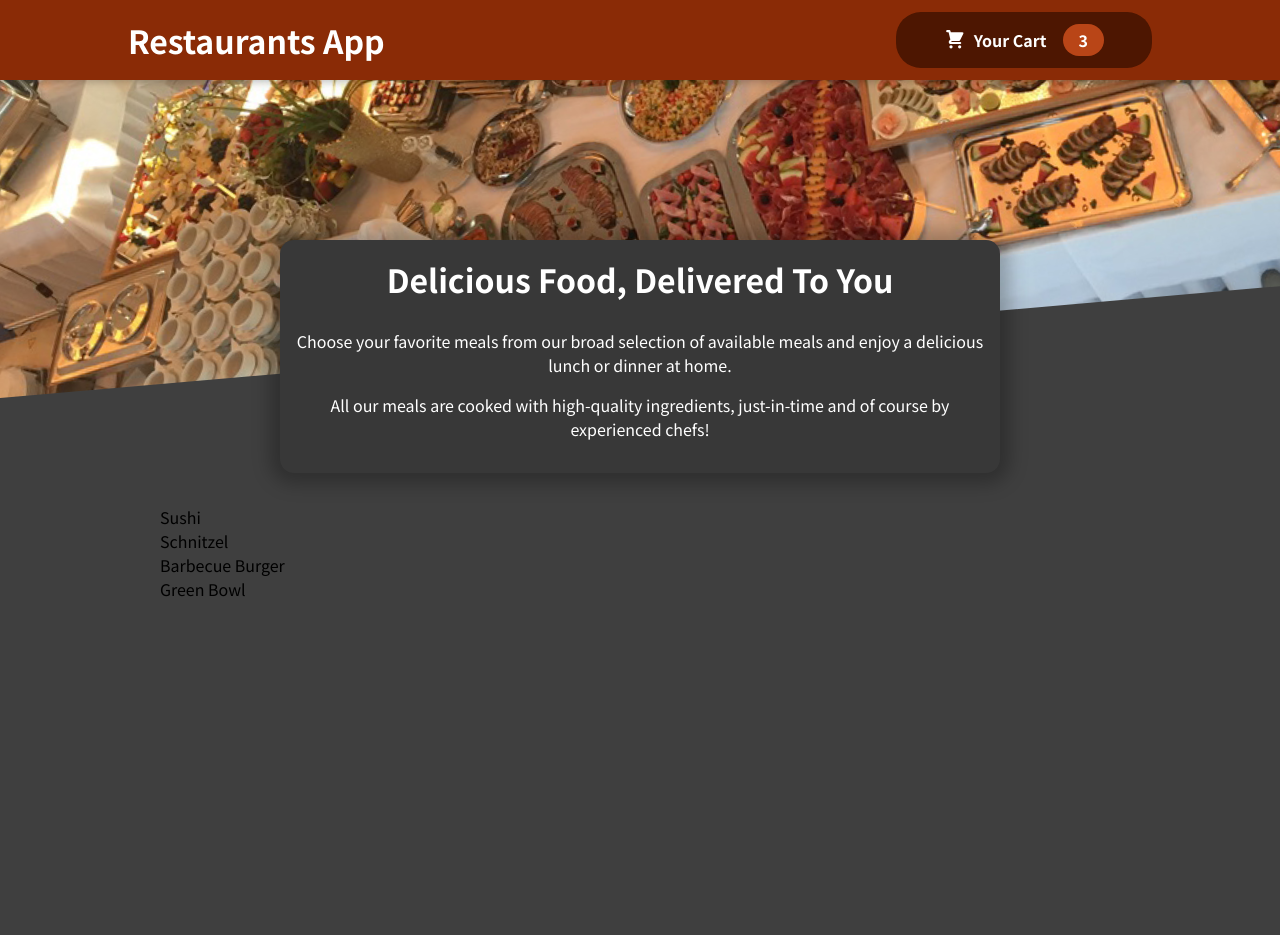
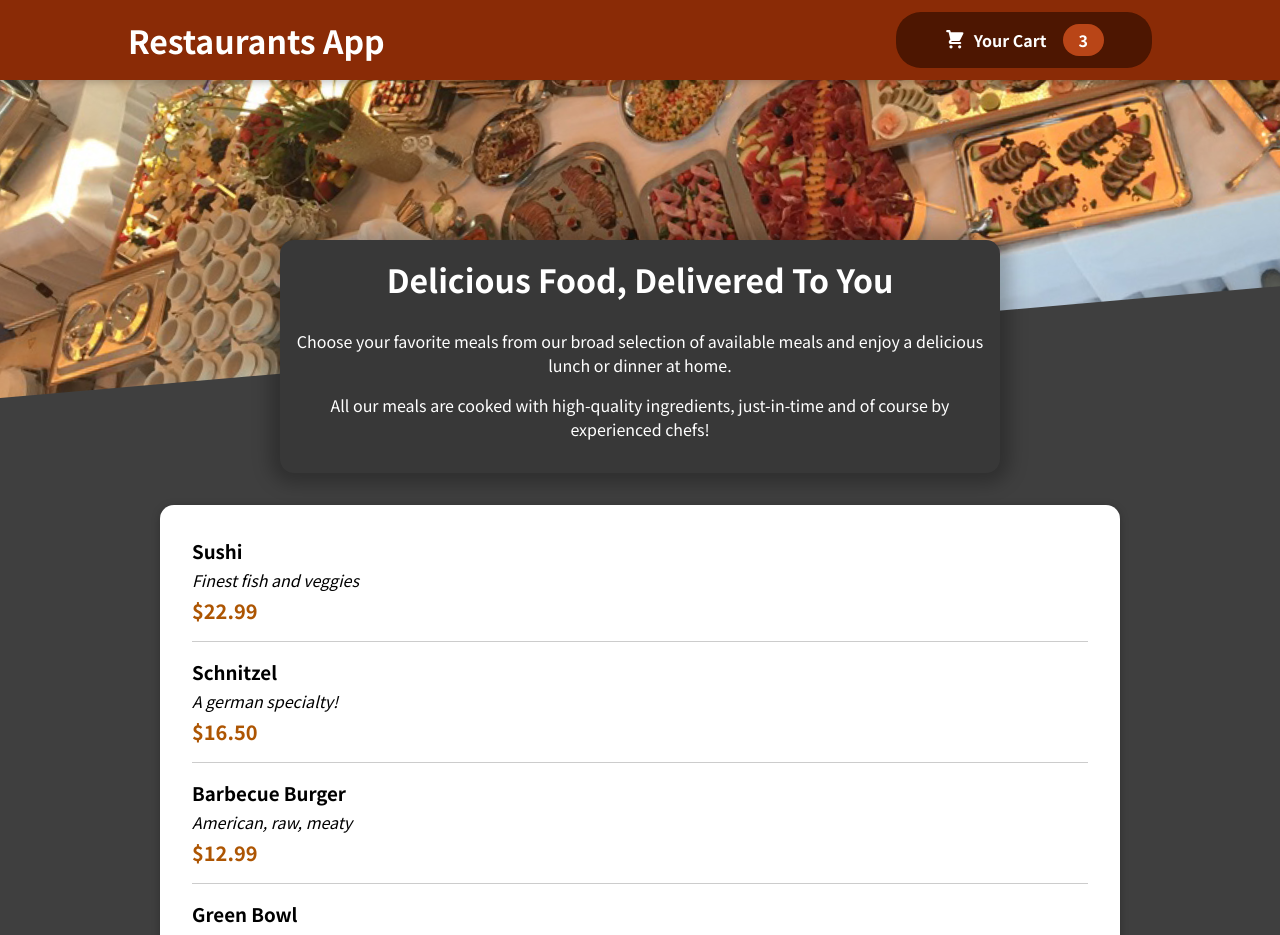
Before and after one commit to TechyTejas/Restraurant-app-usinf-React, a React (Create React App) app: page / in a window 1280 px wide. Shown: the top 935 px of the page. Before the commit the page ends 800 px from the top, so only its background shows below. Built offline with nearby package versions, Linux system fonts and the light colour scheme.

Commit message:
Making the Items visible

```diff
--- a/src/componenets/Meals/AvailableMeals.js
+++ b/src/componenets/Meals/AvailableMeals.js
@@ -1,4 +1,6 @@
 import classes from './AvailableMeals.module.css'
+import Card from '../UI/Card';
+import MealItem from './MealItem/MealItem';
 
 const DUMMY_MEALS = [
     {
@@ -28,13 +30,19 @@
   ];
 
 const AvailableMeals = () =>{
-    const mealslist=DUMMY_MEALS.map(meal=><li>{meal.name}</li>)
+    const mealslist = DUMMY_MEALS.map((meal)=>
+    <MealItem
+        key={meal.id}
+        name={meal.name}
+        description={meal.description}
+        price={meal.price}
+    />)
 
      return (
         <section className={classes.meals}>
-         <ul>
-            {mealslist}
-         </ul>
+            <Card>
+         <ul> {mealslist} </ul>
+           </Card>
         </section >
      )
 }
--- a/src/componenets/Meals/AvailableMeals.module.css
+++ b/src/componenets/Meals/AvailableMeals.module.css
@@ -3,6 +3,7 @@
     width: 90%;
     margin: 2rem auto;
     animation: meals-appear 1s ease-out forwards;
+    /* color : white */
   }
 
   .meals ul {
--- /dev/null
+++ b/src/componenets/Meals/MealItem/MealItem.js
@@ -0,0 +1,18 @@
+import classes from './MealItem.module.css'
+
+const MealItem = (props) =>{
+    const price = `$${props.price.toFixed(2)}`;
+
+    return(
+      <li className={classes.meal}>
+        <div>
+          <h3>{props.name}</h3>
+          <div className={classes.description}>{props.description}</div>
+          <div className={classes.price}>{price}</div>
+        </div>
+        <div></div>
+      </li>
+    )
+}
+
+export default MealItem
--- /dev/null
+++ b/src/componenets/Meals/MealItem/MealItem.module.css
@@ -0,0 +1,22 @@
+.meal {
+    display: flex;
+    justify-content: space-between;
+    margin: 1rem;
+    padding-bottom: 1rem;
+    border-bottom: 1px solid #ccc;
+  }
+
+  .meal h3 {
+    margin: 0 0 0.25rem 0;
+  }
+
+  .description {
+    font-style: italic;
+  }
+
+  .price {
+    margin-top: 0.25rem;
+    font-weight: bold;
+    color: #ad5502;
+    font-size: 1.25rem;
+  }
--- /dev/null
+++ b/src/componenets/UI/Card.js
@@ -0,0 +1,10 @@
+import React from 'react'
+import classes from './Card.module.css'
+
+const Card=props => {
+  return (
+    <div className={classes.card}>{props.children}</div>
+  )
+}
+
+export default Card;
--- /dev/null
+++ b/src/componenets/UI/Card.module.css
@@ -0,0 +1,6 @@
+.card {
+    padding: 1rem;
+    box-shadow: 0 2px 8px rgba(0, 0, 0, 0.25);
+    border-radius: 14px;
+    background-color: white;
+  }
```
Also changed, not shown: src/componenets/Meals/MealItemForm.js (added).
